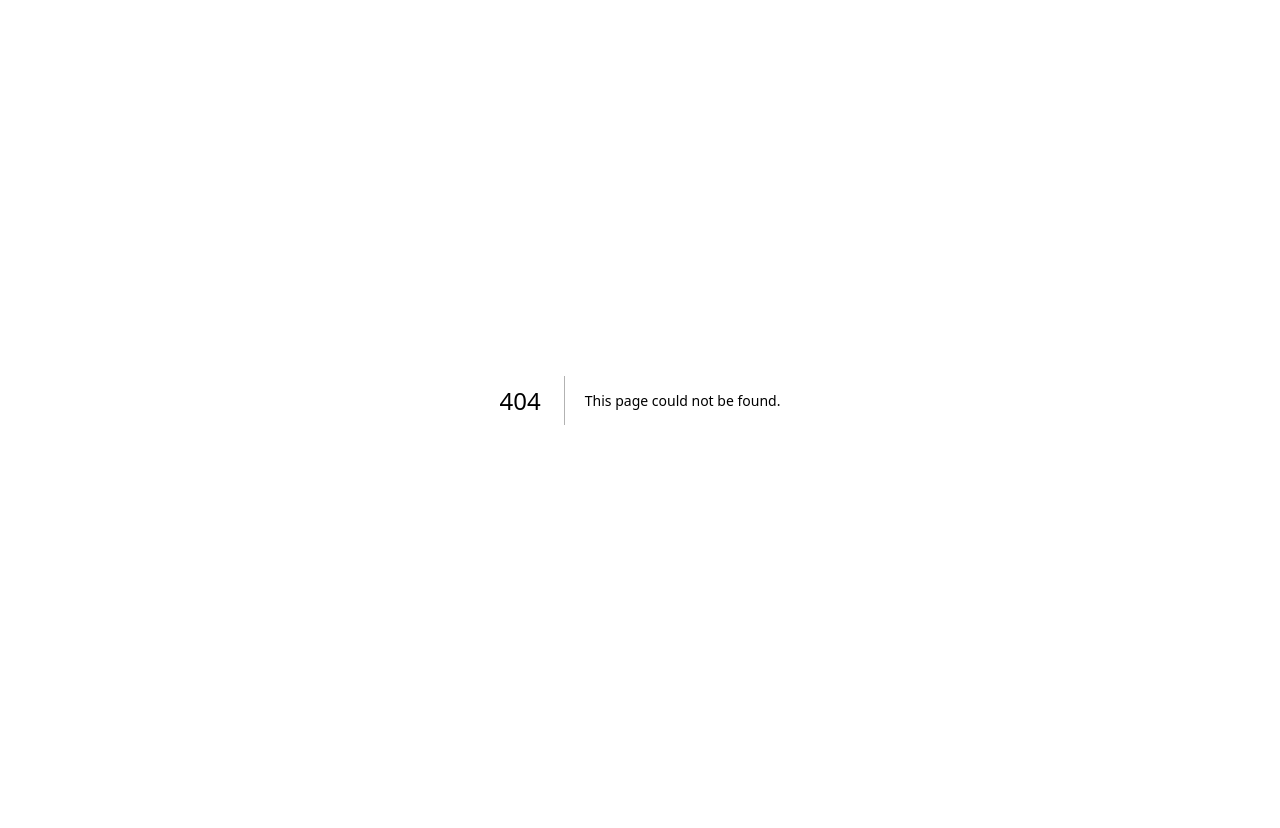
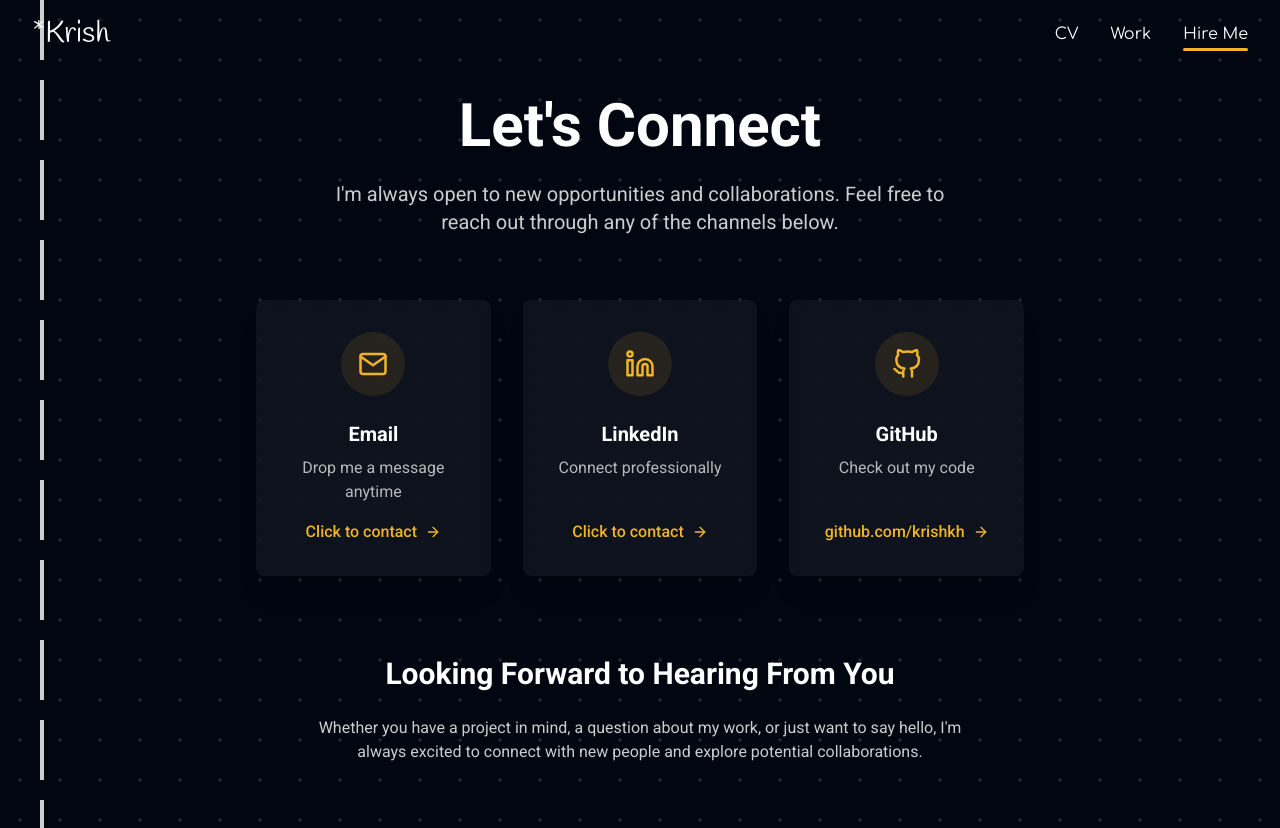
Before and after one commit to krishkh/porfolio-krish, a Next.js app: page /contact in a window 1280 px wide. Before the commit this address had no page. Before the commit the page ends 800 px from the top, so only its background shows below. Built offline with nearby package versions, Linux system fonts and the light colour scheme; a web font is replaced by a local one.

Commit message:
added CV and contact me page

```diff
--- a/package.json
+++ b/package.json
@@ -13,7 +13,9 @@
     "lucide-react": "^0.475.0",
     "next": "15.1.7",
     "react": "^19.0.0",
-    "react-dom": "^19.0.0"
+    "react-dom": "^19.0.0",
+    "react-icons": "^5.5.0",
+    "react-pdf": "^9.2.1"
   },
   "devDependencies": {
     "@eslint/eslintrc": "^3",
--- /dev/null
+++ b/src/app/contact/page.tsx
@@ -0,0 +1,86 @@
+"use client";
+
+import React from "react";
+import Background from "@/components/ui/Background";
+import SocialCard from "@/components/SocialCard";
+import { FiMail, FiLinkedin, FiGithub } from "react-icons/fi";
+
+// Social links data for easy maintenance and updates
+const socialLinks = [
+  {
+    icon: FiMail,
+    title: "Email",
+    description: "Drop me a message anytime",
+    link: "mailto:krishkhanna007@gmail.com",
+    linkText: "krishkhanna007@gmail.com",
+    isExternal: false,
+    showFullLink: false, // Don't show the full email address
+  },
+  {
+    icon: FiLinkedin,
+    title: "LinkedIn",
+    description: "Connect professionally",
+    link: "https://linkedin.com/in/krishkh",
+    linkText: "linkedin.com/in/krishkh",
+    isExternal: true,
+    showFullLink: false,
+  },
+  {
+    icon: FiGithub,
+    title: "GitHub",
+    description: "Check out my code",
+    link: "https://github.com/krishkh",
+    linkText: "github.com/krishkh",
+    isExternal: true,
+    showFullLink: true,
+  },
+];
+
+const ContactPage = () => {
+  return (
+    <Background>
+      <div className="min-h-screen pt-16 sm:pt-20 md:pt-24 pb-12 sm:pb-16 px-4">
+        <div className="max-w-4xl mx-auto">
+          <div className="mb-10 sm:mb-16 text-center">
+            <h1 className="text-3xl sm:text-4xl md:text-6xl font-bold text-white mb-4 sm:mb-6">
+              Let's Connect
+            </h1>
+            <p className="text-white/80 text-base sm:text-lg md:text-xl max-w-2xl mx-auto px-2">
+              I'm always open to new opportunities and collaborations. Feel free
+              to reach out through any of the channels below.
+            </p>
+          </div>
+
+          {/* Responsive grid that adjusts based on screen size */}
+          <div className="grid grid-cols-1 sm:grid-cols-2 lg:grid-cols-3 gap-4 sm:gap-6 md:gap-8 max-w-3xl mx-auto">
+            {socialLinks.map((social, index) => (
+              <SocialCard
+                key={index}
+                icon={social.icon}
+                title={social.title}
+                description={social.description}
+                link={social.link}
+                linkText={social.linkText}
+                isExternal={social.isExternal}
+                showFullLink={social.showFullLink}
+              />
+            ))}
+          </div>
+
+          <div className="mt-12 sm:mt-16 md:mt-20 text-center">
+            <h2 className="text-xl sm:text-2xl md:text-3xl font-bold text-white mb-4 sm:mb-6">
+              Looking Forward to Hearing From You
+            </h2>
+            <p className="text-white/80 text-sm sm:text-base max-w-2xl mx-auto px-2">
+              Whether you have a project in mind, a question about my work, or
+              just want to say hello, I'm always excited to connect with new
+              people and explore potential collaborations.
+            </p>
+          </div>
+        </div>
+      </div>
+    </Background>
+  );
+};
+
+export default ContactPage;
--- /dev/null
+++ b/src/app/cv/page.tsx
@@ -0,0 +1,97 @@
+"use client";
+
+import React from "react";
+import Background from "@/components/ui/Background";
+import { FiDownload, FiExternalLink } from "react-icons/fi";
+
+const CVPage = () => {
+  const pdfUrl = "/krish khanna resume.pdf";
+
+  return (
+    <Background>
+      <div className="min-h-screen pt-16 sm:pt-20 md:pt-24 pb-12 sm:pb-16 px-4">
+        <div className="max-w-5xl mx-auto">
+          <div className="flex flex-col sm:flex-row justify-between items-start sm:items-center gap-4 mb-6 sm:mb-8">
+            <h1 className="text-3xl sm:text-4xl md:text-6xl font-bold text-white">
+              My Resume
+            </h1>
+            <a
+              href={pdfUrl}
+              download="Krish_Khanna_Resume.pdf"
+              className="flex items-center gap-2 bg-[#f0b429] hover:bg-[#f0b429]/90 text-black font-medium py-2 px-4 rounded-md transition-colors"
+            >
+              <FiDownload className="text-lg" />
+              Download
+            </a>
+          </div>
+
+          {/* Simple, functional PDF viewer */}
+          <div className="bg-white/5 backdrop-blur-sm rounded-lg shadow-2xl overflow-hidden">
+            <div className="bg-[#333333] px-4 py-3 border-b border-[#444444] flex justify-between items-center">
+              <h2 className="text-white font-medium">Resume Preview</h2>
+              <a
+                href={pdfUrl}
+                target="_blank"
+                rel="noopener noreferrer"
+                className="flex items-center gap-1 text-white/80 hover:text-white text-sm"
+              >
+                <span>Open in new tab</span>
+                <FiExternalLink />
+              </a>
+            </div>
+
+            {/* Mobile notice */}
+            <div className="block sm:hidden bg-[#444444] px-4 py-2 text-white/80 text-sm text-center">
+              For best viewing experience, download or open in new tab
+            </div>
+
+            <div className="bg-[#525659] p-2 sm:p-4 md:p-8">
+              <div className="bg-white shadow-lg mx-auto max-w-[800px]">
+                {/* Responsive iframe container with aspect ratio */}
+                <div
+                  className="relative w-full"
+                  style={{ paddingTop: "141.4%" /* A4 aspect ratio */ }}
+                >
+                  <iframe
+                    src={pdfUrl}
+                    className="absolute top-0 left-0 w-full h-full border-0"
+                    title="Resume PDF"
+                    allowFullScreen
+                  />
+                </div>
+              </div>
+            </div>
+          </div>
+
+          {/* Mobile-friendly alternative */}
+          <div className="mt-8 text-center block sm:hidden">
+            <p className="text-white/80 mb-4">
+              Having trouble viewing the resume? Try one of these options:
+            </p>
+            <div className="flex flex-col sm:flex-row gap-4 justify-center">
+              <a
+                href={pdfUrl}
+                download="Krish_Khanna_Resume.pdf"
+                className="flex items-center justify-center gap-2 bg-white/10 hover:bg-white/20 text-white font-medium py-3 px-6 rounded-md transition-colors"
+              >
+                <FiDownload />
+                Download PDF
+              </a>
+              <a
+                href={pdfUrl}
+                target="_blank"
+                rel="noopener noreferrer"
+                className="flex items-center justify-center gap-2 bg-white/10 hover:bg-white/20 text-white font-medium py-3 px-6 rounded-md transition-colors"
+              >
+                <FiExternalLink />
+                Open in Browser
+              </a>
+            </div>
+          </div>
+        </div>
+      </div>
+    </Background>
+  );
+};
+
+export default CVPage;
--- a/src/components/Navbar/Navbar.tsx
+++ b/src/components/Navbar/Navbar.tsx
@@ -9,8 +9,7 @@ import { useState, useEffect } from "react";
 const navItems = [
   { name: "CV", path: "/cv" },
   { name: "Work", path: "/work" },
-  { name: "Portfolio", path: "/portfolio" },
-  { name: "Hire Me", path: "/hire-me" },
+  { name: "Hire Me", path: "/contact" },
 ];
 
 export default function Navbar() {
--- /dev/null
+++ b/src/components/SocialCard.tsx
@@ -0,0 +1,55 @@
+import React from "react";
+import { IconType } from "react-icons";
+import { FiArrowRight } from "react-icons/fi";
+
+interface SocialCardProps {
+  icon: IconType;
+  title: string;
+  description: string;
+  link: string;
+  linkText: string;
+  isExternal?: boolean;
+  showFullLink?: boolean;
+}
+
+const SocialCard: React.FC<SocialCardProps> = ({
+  icon: Icon,
+  title,
+  description,
+  link,
+  linkText,
+  isExternal = false,
+  showFullLink = true,
+}) => {
+  // Display "Click to contact" for email or custom text for other platforms
+  const displayText = !showFullLink ? "Click to contact" : linkText;
+
+  return (
+    <div className="bg-white/5 backdrop-blur-sm rounded-lg shadow-xl overflow-hidden group hover:bg-white/10 transition-all duration-300 transform hover:-translate-y-1">
+      <div className="p-6 sm:p-8 text-center h-full flex flex-col">
+        <div className="w-14 h-14 sm:w-16 sm:h-16 bg-[#f0b429]/10 rounded-full flex items-center justify-center mx-auto mb-4 sm:mb-6">
+          <Icon className="text-[#f0b429] text-2xl sm:text-3xl" />
+        </div>
+
+        <h3 className="text-white text-lg sm:text-xl font-bold mb-2">
+          {title}
+        </h3>
+
+        <p className="text-white/70 mb-4 text-sm sm:text-base">{description}</p>
+
+        <a
+          href={link}
+          target={isExternal ? "_blank" : undefined}
+          rel={isExternal ? "noopener noreferrer" : undefined}
+          className="mt-auto inline-flex items-center justify-center text-[#f0b429] hover:text-[#f0b429]/80 font-medium transition-colors text-sm sm:text-base"
+          title={linkText} // Show full link on hover
+        >
+          {displayText}
+          <FiArrowRight className="ml-2 group-hover:translate-x-1 transition-transform" />
+        </a>
+      </div>
+    </div>
+  );
+};
+
+export default SocialCard;
```
Also changed, not shown: 2 other files (tests, documents, lock files or other folders).
